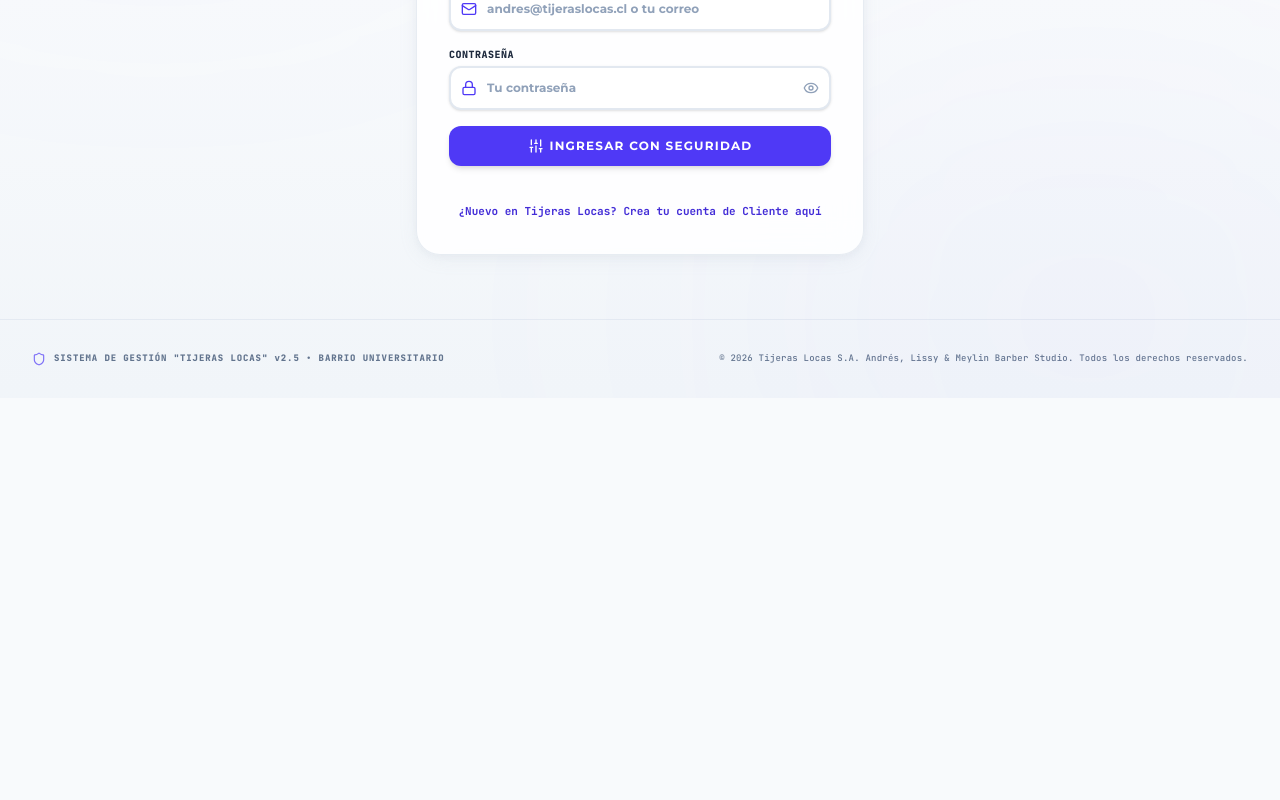
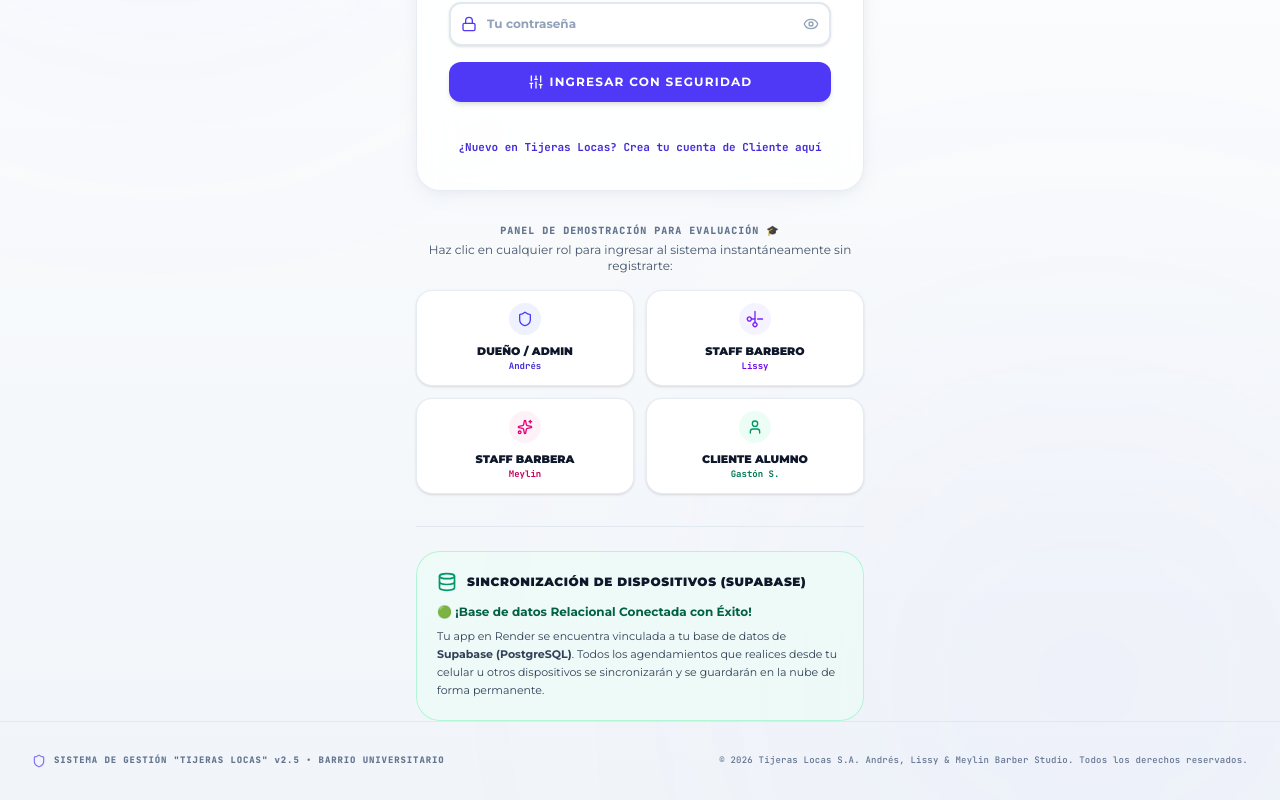
Before and after one commit to cristimoralesolivares-sketch/Tijeras-Locas, a React (Vite) app: page / in a window 1280 px wide. Shown: the part 402-1202 px from the top of the page. Before the commit the page ends 800 px from the top, so only its background shows below. Built offline with nearby package versions, Linux system fonts and the light colour scheme; no server answers; the database is empty.

Commit message:
build: move build tools to dependencies
Migrate esbuild, tsx, and typescript to production
dependencies to ensure availability in the
deployment environment and add a demo access panel
for evaluation purposes.

```diff
--- a/src/App.tsx
+++ b/src/App.tsx
@@ -596,6 +596,120 @@ export default function App() {
                 </div>
 
               </div>
+
+              {/* QUICK DEMO ACCESS PANEL FOR PROFESSORS */}
+              <div className="mt-8 space-y-4" id="demo-tester-panel">
+                <div className="text-center">
+                  <p className="text-[10px] font-mono tracking-widest uppercase text-slate-500 font-extrabold">
+                    Panel de Demostración para Evaluación 🎓
+                  </p>
+                  <p className="text-xs text-slate-600 mt-1">
+                    Haz clic en cualquier rol para ingresar al sistema instantáneamente sin registrarte:
+                  </p>
+                </div>
+
+                <div className="grid grid-cols-2 gap-3">
+                  <button
+                    type="button"
+                    onClick={() => handleQuickDemoAccess('andres')}
+                    className="flex flex-col items-center bg-white border border-slate-200/80 hover:border-indigo-500 hover:bg-slate-50/50 p-3 rounded-2xl text-center transition-all cursor-pointer shadow-sm hover:shadow-md group active:scale-95"
+                  >
+                    <div className="w-8 h-8 rounded-full bg-indigo-50 flex items-center justify-center text-indigo-600 group-hover:bg-indigo-100 transition-colors">
+                      <Shield className="w-4 h-4" />
+                    </div>
+                    <span className="text-[11px] font-black font-sans text-slate-900 mt-2">DUEÑO / ADMIN</span>
+                    <span className="text-[9px] font-mono text-indigo-700 font-bold block">Andrés</span>
+                  </button>
+
+                  <button
+                    type="button"
+                    onClick={() => handleQuickDemoAccess('cr7')}
+                    className="flex flex-col items-center bg-white border border-slate-200/80 hover:border-indigo-500 hover:bg-slate-50/50 p-3 rounded-2xl text-center transition-all cursor-pointer shadow-sm hover:shadow-md group active:scale-95"
+                  >
+                    <div className="w-8 h-8 rounded-full bg-violet-50 flex items-center justify-center text-violet-600 group-hover:bg-violet-100 transition-colors">
+                      <Scissors className="w-4 h-4 -rotate-45" />
+                    </div>
+                    <span className="text-[11px] font-black font-sans text-slate-900 mt-2">STAFF BARBERO</span>
+                    <span className="text-[9px] font-mono text-violet-700 font-bold block">Lissy</span>
+                  </button>
+
+                  <button
+                    type="button"
+                    onClick={() => handleQuickDemoAccess('messi')}
+                    className="flex flex-col items-center bg-white border border-slate-200/80 hover:border-indigo-500 hover:bg-slate-50/50 p-3 rounded-2xl text-center transition-all cursor-pointer shadow-sm hover:shadow-md group active:scale-95"
+                  >
+                    <div className="w-8 h-8 rounded-full bg-pink-50 flex items-center justify-center text-pink-600 group-hover:bg-pink-100 transition-colors">
+                      <Sparkles className="w-4 h-4" />
+                    </div>
+                    <span className="text-[11px] font-black font-sans text-slate-900 mt-2">STAFF BARBERA</span>
+                    <span className="text-[9px] font-mono text-pink-700 font-bold block">Meylin</span>
+                  </button>
+
+                  <button
+                    type="button"
+                    onClick={() => handleQuickDemoAccess('client')}
+                    className="flex flex-col items-center bg-white border border-slate-200/80 hover:border-indigo-500 hover:bg-slate-50/50 p-3 rounded-2xl text-center transition-all cursor-pointer shadow-sm hover:shadow-md group active:scale-95"
+                  >
+                    <div className="w-8 h-8 rounded-full bg-emerald-50 flex items-center justify-center text-emerald-600 group-hover:bg-emerald-100 transition-colors">
+                      <User className="w-4 h-4" />
+                    </div>
+                    <span className="text-[11px] font-black font-sans text-slate-900 mt-2">CLIENTE ALUMNO</span>
+                    <span className="text-[9px] font-mono text-emerald-700 font-bold block">Gastón S.</span>
+                  </button>
+                </div>
+              </div>
+
+              {/* DYNAMIC CLOUD SYNC & DATABASE GUIDE CARD */}
+              <div className="mt-8 border-t border-slate-200 pt-6">
+                <div className={`p-5 rounded-3xl ${isSupabaseConfigured ? 'bg-emerald-50/60 border border-emerald-200/80' : 'bg-amber-50/60 border border-amber-200/80'} text-left space-y-3`}>
+                  <div className="flex items-center space-x-2.5">
+                    <Database className={`w-5 h-5 ${isSupabaseConfigured ? 'text-emerald-600' : 'text-amber-600'}`} />
+                    <span className="text-xs font-black tracking-wider uppercase text-slate-900">
+                      Sincronización de Dispositivos (Supabase)
+                    </span>
+                  </div>
+
+                  {isSupabaseConfigured ? (
+                    <div className="space-y-2">
+                      <p className="text-xs font-bold text-emerald-800">
+                        🟢 ¡Base de datos Relacional Conectada con Éxito!
+                      </p>
+                      <p className="text-[11px] leading-relaxed text-slate-700">
+                        Tu app en Render se encuentra vinculada a tu base de datos de <strong>Supabase (PostgreSQL)</strong>.
+                        Todos los agendamientos que realices desde tu celular u otros dispositivos se sincronizarán y se guardarán en la nube de forma permanente.
+                      </p>
+                    </div>
+                  ) : (
+                    <div className="space-y-2">
+                      <p className="text-xs font-black text-amber-800">
+                        🟡 Modo Demostración Local de Respaldo
+                      </p>
+                      <p className="text-[11px] leading-relaxed text-slate-700">
+                        Actualmente estás operando con persistencia en el navegador web local.
+                      </p>
+                      <div className="bg-white/80 border border-amber-200/60 rounded-xl p-3 space-y-2 mt-2 text-[10.5px] leading-snug text-slate-800">
+                        <p className="font-extrabold text-amber-900">
+                          ¿Cómo conectarla para que se guarde de otros dispositivos?
+                        </p>
+                        <p className="text-slate-650">
+                          Para vincular tu base de datos Supabase en tu despliegue de <strong>Render</strong>, simplemente sigue estos pasos:
+                        </p>
+                        <ul className="list-decimal list-inside space-y-1 text-slate-700 pl-1 font-medium">
+                          <li>Entra a tu panel de control de <strong>Render</strong> de este servicio web.</li>
+                          <li>Ve a la pestaña de <strong>Environment</strong> (Variables de Entorno).</li>
+                          <li>Agrega las siguientes variables:
+                            <div className="bg-slate-100 p-1.5 rounded-lg border border-slate-200/50 my-1 font-mono text-[9px] text-slate-800 leading-none">
+                              <strong>VITE_SUPABASE_URL</strong> = [Tu_URL_de_Supabase]<br />
+                              <strong>VITE_SUPABASE_ANON_KEY</strong> = [Tu_Key_Anon_de_Supabase]
+                            </div>
+                          </li>
+                          <li>Guarda los cambios. Render reiniciará tu app y verás el indicador cambiar a verde 🟢. ¡Los turnos agendados en tu celular aparecerán mágicamente en tu computador al instante!</li>
+                        </ul>
+                      </div>
+                    </div>
+                  )}
+                </div>
+              </div>
             </motion.div>
           ) : (
 
```
Also changed, not shown: package.json (+4 -5 lines).
